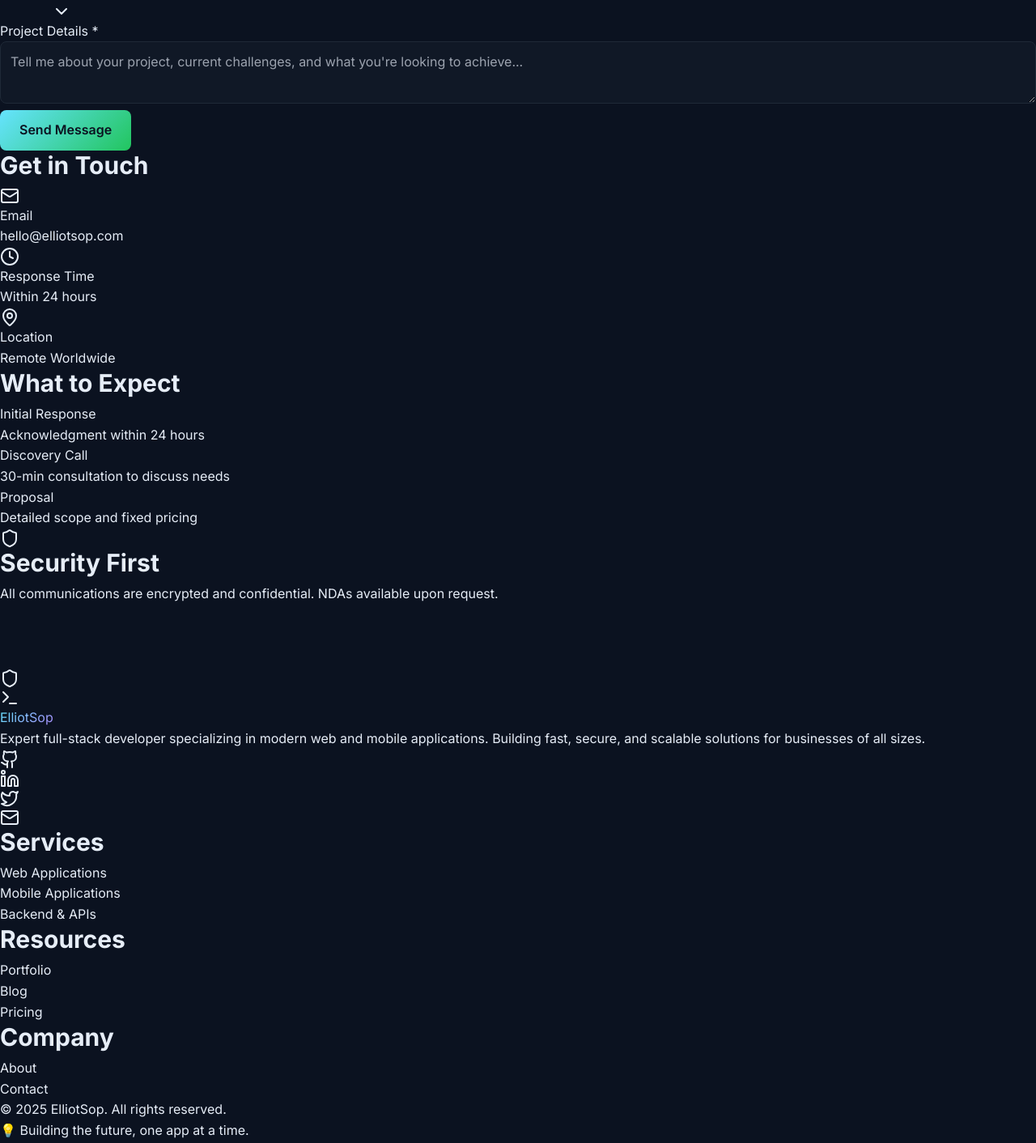
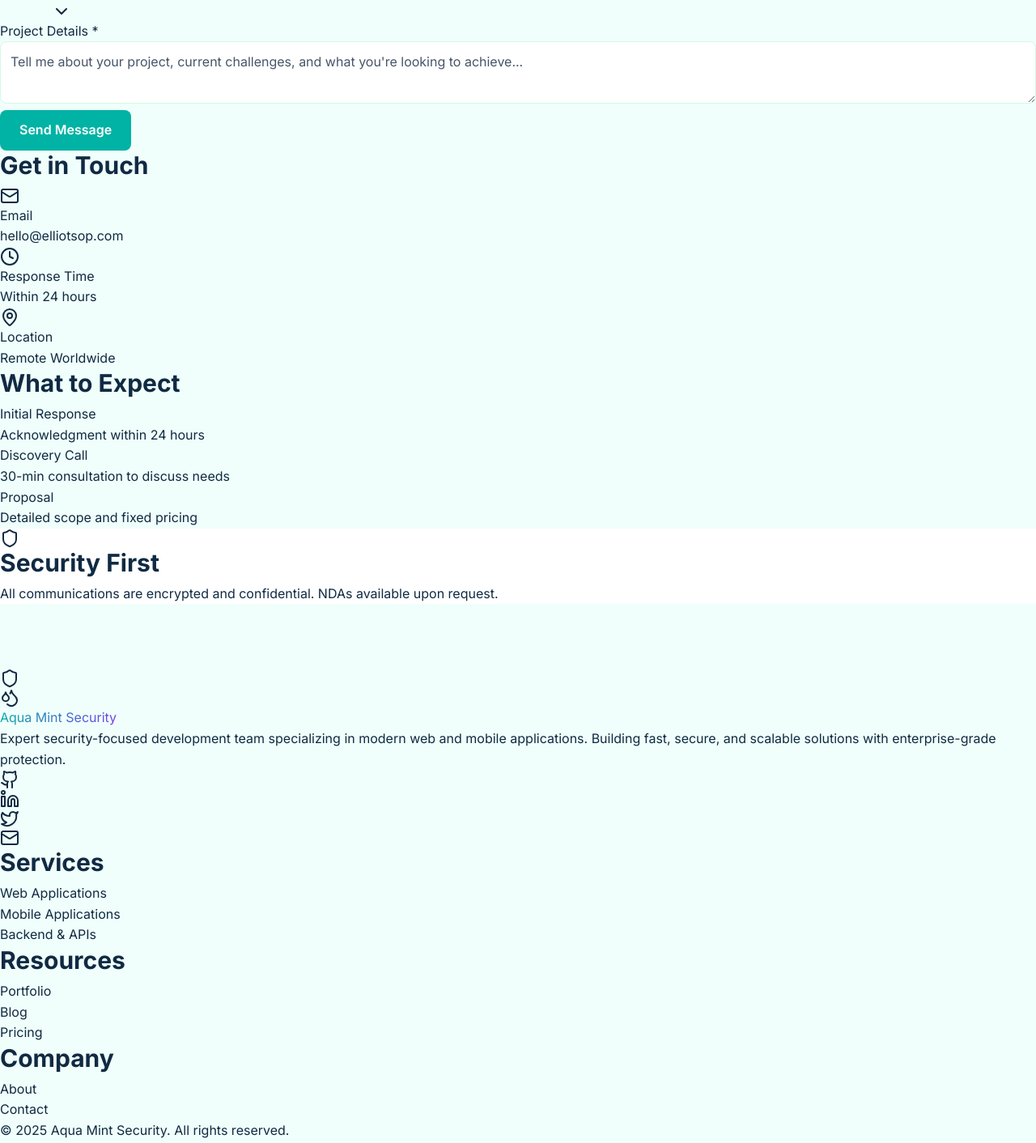
Before and after one commit to 00ElliotSop/ElliotSop2.0, a Next.js app: page /contact in a window 1280 px wide. Shown: the part 1003-2415 px from the top of the page at 81% size. Built offline with nearby package versions, Linux system fonts and the light colour scheme.

Commit message:
Transform website to Aqua Mint Security branding

```diff
--- a/app/globals.css
+++ b/app/globals.css
@@ -4,14 +4,20 @@
 @import url('https://fonts.googleapis.com/css2?family=Inter:wght@300;400;500;600;700&family=JetBrains+Mono:wght@400;500;600&display=swap');
 
 :root {
-  --bg-primary: #0B1220;
-  --bg-surface: #101826;
-  --text-primary: #E6EDF7;
-  --text-secondary: #9CA3AF;
-  --accent-cyan: #66E3FF;
-  --accent-emerald: #22C55E;
-  --accent-violet: #A78BFA;
-  --border-color: #1F2937;
+  --bg-primary: #F0FFFB;
+  --bg-surface: #E6FFFA;
+  --text-primary: #102A43;
+  --text-secondary: #475569;
+  --primary: #00B3A4;
+  --primary-hover: #0A9A8F;
+  --secondary: #7C3AED;
+  --secondary-hover: #6D28D9;
+  --info: #00C2FF;
+  --success: #10B981;
+  --warning: #F59E0B;
+  --danger: #EF4444;
+  --border-color: #D1FAE5;
+  --gradient: linear-gradient(135deg, #E6FFFA 0%, #EAF6FF 100%);
 }
 
 * {
@@ -43,12 +49,12 @@ body {
 }
 
 ::-webkit-scrollbar-thumb {
-  background: var(--accent-cyan);
+  background: var(--primary);
   border-radius: 4px;
 }
 
 ::-webkit-scrollbar-thumb:hover {
-  background: #4DD0ED;
+  background: var(--primary-hover);
 }
 
 /* Code font class */
@@ -59,23 +65,23 @@ body {
 /* Grid pattern background */
 .grid-pattern {
   background-image:
-    linear-gradient(rgba(102, 227, 255, 0.1) 1px, transparent 1px),
-    linear-gradient(90deg, rgba(102, 227, 255, 0.1) 1px, transparent 1px);
+    linear-gradient(rgba(0, 179, 164, 0.1) 1px, transparent 1px),
+    linear-gradient(90deg, rgba(0, 179, 164, 0.1) 1px, transparent 1px);
   background-size: 50px 50px;
 }
 
 /* Glowing effects */
-.glow-cyan {
-  box-shadow: 0 0 20px rgba(102, 227, 255, 0.3);
+.glow-primary {
+  box-shadow: 0 0 20px rgba(0, 179, 164, 0.3);
 }
 
-.glow-emerald {
-  box-shadow: 0 0 20px rgba(34, 197, 94, 0.3);
+.glow-success {
+  box-shadow: 0 0 20px rgba(16, 185, 129, 0.3);
 }
 
 /* Terminal-style elements */
 .terminal {
-  background: #0F172A;
+  background: #FFFFFF;
   border: 1px solid var(--border-color);
   border-radius: 8px;
   padding: 1rem;
@@ -85,7 +91,7 @@ body {
 
 .terminal::before {
   content: "$ ";
-  color: var(--accent-emerald);
+  color: var(--success);
 }
 
 /* Animation keyframes */
@@ -122,7 +128,7 @@ a:focus,
 button:focus,
 input:focus,
 textarea:focus {
-  outline: 2px solid var(--accent-cyan);
+  outline: 2px solid var(--primary);
   outline-offset: 2px;
 }
 
@@ -140,21 +146,25 @@ textarea:focus {
 
 /* Custom utility classes */
 .text-gradient {
-  background: linear-gradient(135deg, var(--accent-cyan), var(--accent-violet));
+  background: linear-gradient(135deg, var(--primary), var(--secondary));
   -webkit-background-clip: text;
   -webkit-text-fill-color: transparent;
   background-clip: text;
 }
 
+.bg-gradient {
+  background: var(--gradient);
+}
+
 .border-gradient {
   border: 1px solid;
-  border-image: linear-gradient(135deg, var(--accent-cyan), var(--accent-violet)) 1;
+  border-image: linear-gradient(135deg, var(--primary), var(--secondary)) 1;
 }
 
 /* Button styles */
 .btn-primary {
-  background: linear-gradient(135deg, var(--accent-cyan), var(--accent-emerald));
-  color: var(--bg-primary);
+  background: var(--primary);
+  color: white;
   padding: 0.75rem 1.5rem;
   border-radius: 8px;
   font-weight: 600;
@@ -166,26 +176,27 @@ textarea:focus {
 }
 
 .btn-primary:hover {
+  background: var(--primary-hover);
   transform: translateY(-2px);
-  box-shadow: 0 10px 25px rgba(102, 227, 255, 0.3);
+  box-shadow: 0 10px 25px rgba(0, 179, 164, 0.3);
 }
 
 .btn-secondary {
   background: transparent;
-  color: var(--accent-cyan);
+  color: var(--primary);
   padding: 0.75rem 1.5rem;
   border-radius: 8px;
   font-weight: 600;
   text-decoration: none;
   display: inline-block;
-  border: 1px solid var(--accent-cyan);
+  border: 1px solid var(--primary);
   transition: all 0.3s ease;
   cursor: pointer;
 }
 
 .btn-secondary:hover {
-  background: var(--accent-cyan);
-  color: var(--bg-primary);
+  background: var(--primary);
+  color: white;
   transform: translateY(-2px);
 }
 
@@ -199,8 +210,8 @@ textarea:focus {
 }
 
 .card:hover {
-  border-color: var(--accent-cyan);
-  box-shadow: 0 10px 40px rgba(0, 0, 0, 0.3);
+  border-color: var(--primary);
+  box-shadow: 0 10px 40px rgba(0, 179, 164, 0.1);
   transform: translateY(-5px);
 }
 
@@ -215,7 +226,7 @@ nav a {
 
 nav a:hover,
 nav a.active {
-  color: var(--accent-cyan);
+  color: var(--primary);
 }
 
 nav a::after {
@@ -225,7 +236,7 @@ nav a::after {
   height: 2px;
   bottom: -4px;
   left: 0;
-  background: var(--accent-cyan);
+  background: var(--primary);
   transition: width 0.3s ease;
 }
 
@@ -238,7 +249,7 @@ nav a.active::after {
 input,
 textarea,
 select {
-  background: var(--bg-surface);
+  background: white;
   border: 1px solid var(--border-color);
   color: var(--text-primary);
   padding: 0.75rem;
@@ -250,8 +261,8 @@ select {
 input:focus,
 textarea:focus,
 select:focus {
-  border-color: var(--accent-cyan);
-  background: var(--bg-primary);
+  border-color: var(--primary);
+  background: white;
 }
 
 input::placeholder,
@@ -261,13 +272,13 @@ textarea::placeholder {
 
 /* Badge styles */
 .badge {
-  background: rgba(102, 227, 255, 0.1);
-  color: var(--accent-cyan);
+  background: rgba(0, 179, 164, 0.1);
+  color: var(--primary);
   padding: 0.25rem 0.75rem;
   border-radius: 20px;
   font-size: 0.875rem;
   font-weight: 500;
-  border: 1px solid rgba(102, 227, 255, 0.2);
+  border: 1px solid rgba(0, 179, 164, 0.2);
 }
 
 /* Section spacing */
@@ -285,6 +296,7 @@ textarea::placeholder {
 h1, h2, h3, h4, h5, h6 {
   line-height: 1.2;
   font-weight: 700;
+  color: var(--text-primary);
 }
 
 h1 {
@@ -330,7 +342,7 @@ h3 {
   width: 20px;
   height: 20px;
   margin: -10px 0 0 -10px;
-  border: 2px solid var(--accent-cyan);
+  border: 2px solid var(--primary);
   border-top-color: transparent;
   border-radius: 50%;
   animation: spin 1s linear infinite;
@@ -344,7 +356,7 @@ h3 {
 
 /* Code blocks */
 pre {
-  background: #0F172A;
+  background: white;
   padding: 1rem;
   border-radius: 8px;
   overflow-x: auto;
@@ -354,7 +366,7 @@ pre {
 
 code {
   font-family: 'JetBrains Mono', monospace;
-  background: rgba(102, 227, 255, 0.1);
+  background: rgba(0, 179, 164, 0.1);
   padding: 0.125rem 0.25rem;
   border-radius: 4px;
   font-size: 0.875em;
@@ -364,3 +376,22 @@ pre code {
   background: none;
   padding: 0;
 }
+
+/* Color utility classes */
+.text-primary { color: var(--primary); }
+.text-secondary { color: var(--secondary); }
+.text-info { color: var(--info); }
+.text-success { color: var(--success); }
+.text-warning { color: var(--warning); }
+.text-danger { color: var(--danger); }
+
+.bg-primary { background-color: var(--primary); }
+.bg-secondary { background-color: var(--secondary); }
+.bg-info { background-color: var(--info); }
+.bg-success { background-color: var(--success); }
+.bg-warning { background-color: var(--warning); }
+.bg-danger { background-color: var(--danger); }
+
+/* Surface backgrounds */
+.bg-surface { background-color: var(--bg-surface); }
+.bg-card { background-color: white; }
--- a/app/layout.tsx
+++ b/app/layout.tsx
@@ -12,31 +12,31 @@ const inter = Inter({
 });
 
 export const metadata: Metadata = {
-  title: 'ElliotSop - Full-Stack Web & Mobile App Developer',
-  description: 'Expert full-stack developer specializing in secure web applications and mobile apps. I build fast, scalable solutions with security built-in from day one.',
-  keywords: 'web development, mobile app development, full-stack developer, React, Next.js, Node.js, secure applications, API development',
-  authors: [{ name: 'ElliotSop' }],
-  creator: 'ElliotSop',
-  metadataBase: new URL('https://elliotsop.com'),
+  title: 'Aqua Mint Security - Secure Web & Mobile App Development',
+  description: 'Expert security-focused development team specializing in secure web applications and mobile apps. We build fast, scalable solutions with enterprise-grade security built-in from day one.',
+  keywords: 'secure web development, mobile app security, penetration testing, security consulting, React, Next.js, Node.js, secure applications, cybersecurity',
+  authors: [{ name: 'Aqua Mint Security' }],
+  creator: 'Aqua Mint Security',
+  metadataBase: new URL('https://aquamintsecurity.com'),
   openGraph: {
     type: 'website',
     locale: 'en_US',
-    url: 'https://elliotsop.com',
-    title: 'ElliotSop - Full-Stack Web & Mobile App Developer',
-    description: 'Build fast, secure web and mobile applications that scale.',
-    siteName: 'ElliotSop',
+    url: 'https://aquamintsecurity.com',
+    title: 'Aqua Mint Security - Secure Web & Mobile App Development',
+    description: 'Build fast, secure web and mobile applications with enterprise-grade security.',
+    siteName: 'Aqua Mint Security',
     images: [{
       url: '/og-image.jpg',
       width: 1200,
       height: 630,
-      alt: 'ElliotSop - Cybersecurity Expert'
+      alt: 'Aqua Mint Security - Secure Development Experts'
     }]
   },
   twitter: {
     card: 'summary_large_image',
-    title: 'ElliotSop - Full-Stack Web & Mobile App Developer',
-    description: 'Build fast, secure web and mobile applications that scale.',
-    creator: '@elliotsop',
+    title: 'Aqua Mint Security - Secure Web & Mobile App Development',
+    description: 'Build fast, secure web and mobile applications with enterprise-grade security.',
+    creator: '@aquamintsecurity',
     images: ['/og-image.jpg']
   },
   robots: {
@@ -69,47 +69,49 @@ export default function RootLayout({
             __html: JSON.stringify({
               "@context": "https://schema.org",
               "@type": ["Person", "Organization"],
-              "name": "ElliotSop",
-              "alternateName": "Elliot Sop",
-              "description": "Expert full-stack developer specializing in secure web applications and mobile app development",
-              "url": "https://elliotsop.com",
+              "name": "Aqua Mint Security",
+              "alternateName": "Aqua Mint",
+              "description": "Expert security-focused development team specializing in secure web applications and mobile app development",
+              "url": "https://aquamintsecurity.com",
               "sameAs": [
-                "https://linkedin.com/in/elliotsop",
-                "https://github.com/elliotsop",
-                "https://twitter.com/elliotsop"
+                "https://linkedin.com/company/aquamintsecurity",
+                "https://github.com/aquamintsecurity",
+                "https://twitter.com/aquamintsecurity"
               ],
               "knowsAbout": [
-                "Web Development",
-                "Mobile App Development",
-                "Full-Stack Development",
+                "Secure Web Development",
+                "Secure Mobile App Development",
+                "Penetration Testing",
+                "Security Consulting",
+                "Cybersecurity",
                 "React",
                 "Next.js",
                 "Node.js",
-                "API Development",
-                "Secure Applications"
+                "Secure API Development",
+                "Application Security"
               ],
               "hasCredential": [
                 {
                   "@type": "EducationalOccupationalCredential",
-                  "name": "Full-Stack Development Certification",
+                  "name": "Cybersecurity Certification",
                   "credentialCategory": "Professional Certification"
                 }
               ],
               "offers": [
                 {
                   "@type": "Service",
-                  "serviceType": "Website Development",
-                  "description": "Modern, responsive web applications built with React, Next.js, and cutting-edge technologies"
+                  "serviceType": "Secure Website Development",
+                  "description": "Modern, secure web applications built with React, Next.js, and enterprise-grade security practices"
                 },
                 {
                   "@type": "Service",
-                  "serviceType": "Mobile App Development",
-                  "description": "Cross-platform mobile applications using React Native and native technologies"
+                  "serviceType": "Secure Mobile App Development",
+                  "description": "Cross-platform mobile applications with built-in security controls and data protection"
                 },
                 {
                   "@type": "Service",
-                  "serviceType": "API Development",
-                  "description": "Scalable backend APIs and microservices with robust security and performance"
+                  "serviceType": "Penetration Testing",
+                  "description": "Comprehensive security testing and vulnerability assessments for web and mobile applications"
                 }
               ],
               "address": {
@@ -120,13 +122,13 @@ export default function RootLayout({
               "contactPoint": {
                 "@type": "ContactPoint",
                 "contactType": "Business",
-                "email": "hello@elliotsop.com"
+                "email": "hello@aquamintsecurity.com"
               }
             })
           }}
         />
       </head>
-      <body className="bg-[#0B1220] text-[#E6EDF7] font-sans antialiased">
+      <body className="bg-[#F0FFFB] text-[#102A43] font-sans antialiased">
         <Navigation />
         <main className="min-h-screen">
           {children}
--- a/components/Footer.tsx
+++ b/components/Footer.tsx
@@ -1,5 +1,5 @@
 import Link from 'next/link';
-import { Shield, Terminal, Github, Linkedin, Twitter, Mail } from 'lucide-react';
+import { Shield, Droplets, Github, Linkedin, Twitter, Mail } from 'lucide-react';
 
 const footerLinks = {
   services: [
@@ -33,20 +33,20 @@ export function Footer() {
   const currentYear = new Date().getFullYear();
 
   return (
-    <footer className="bg-[#101826] border-t border-gray-700/50">
+    <footer className="bg-white border-t border-[#D1FAE5]">
       <div className="max-w-7xl mx-auto px-4 sm:px-6 lg:px-8 py-12">
         <div className="grid grid-cols-1 md:grid-cols-2 lg:grid-cols-5 gap-8">
           {/* Brand Section */}
           <div className="lg:col-span-2">
             <Link href="/" className="flex items-center space-x-2 text-xl font-bold mb-4">
               <div className="relative">
-                <Shield className="h-8 w-8 text-[#66E3FF]" />
-                <Terminal className="h-4 w-4 text-[#22C55E] absolute -bottom-1 -right-1" />
+                <Shield className="h-8 w-8 text-[#00B3A4]" />
+                <Droplets className="h-4 w-4 text-[#10B981] absolute -bottom-1 -right-1" />
               </div>
-              <span className="text-gradient">ElliotSop</span>
+              <span className="text-gradient">Aqua Mint Security</span>
             </Link>
-            <p className="text-gray-400 mb-4 max-w-md">
-              Expert full-stack developer specializing in modern web and mobile applications. Building fast, secure, and scalable solutions for businesses of all sizes.
+            <p className="text-[#475569] mb-4 max-w-md">
+              Expert security-focused development team specializing in modern web and mobile applications. Building fast, secure, and scalable solutions with enterprise-grade protection.
             </p>
             <div className="flex space-x-4">
               {socialLinks.map((social) => {
@@ -57,7 +57,7 @@ export function Footer() {
                     href={social.href}
                     target="_blank"
                     rel="noopener noreferrer"
-                    className="text-gray-400 hover:text-[#66E3FF] transition-colors duration-200"
+                    className="text-[#475569] hover:text-[#00B3A4] transition-colors duration-200"
                     aria-label={social.name}
                   >
                     <Icon className="h-5 w-5" />
@@ -69,13 +69,13 @@ export function Footer() {
 
           {/* Services */}
           <div>
-            <h3 className="text-white font-semibold mb-4">Services</h3>
+            <h3 className="text-[#102A43] font-semibold mb-4">Services</h3>
             <ul className="space-y-2">
               {footerLinks.services.map((link) => (
                 <li key={link.name}>
                   <Link
                     href={link.href}
-                    className="text-gray-400 hover:text-[#66E3FF] transition-colors duration-200 text-sm"
+                    className="text-[#475569] hover:text-[#00B3A4] transition-colors duration-200 text-sm"
                   >
                     {link.name}
                   </Link>
@@ -86,13 +86,13 @@ export function Footer() {
 
           {/* Resources */}
           <div>
-            <h3 className="text-white font-semibold mb-4">Resources</h3>
+            <h3 className="text-[#102A43] font-semibold mb-4">Resources</h3>
             <ul className="space-y-2">
               {footerLinks.resources.map((link) => (
                 <li key={link.name}>
                   <Link
                     href={link.href}
-                    className="text-gray-400 hover:text-[#66E3FF] transition-colors duration-200 text-sm"
+                    className="text-[#475569] hover:text-[#00B3A4] transition-colors duration-200 text-sm"
                   >
                     {link.name}
                   </Link>
@@ -103,13 +103,13 @@ export function Footer() {
 
           {/* Company */}
           <div>
-            <h3 className="text-white font-semibold mb-4">Company</h3>
+            <h3 className="text-[#102A43] font-semibold mb-4">Company</h3>
             <ul className="space-y-2">
               {footerLinks.company.map((link) => (
                 <li key={link.name}>
                   <Link
                     href={link.href}
-                    className="text-gray-400 hover:text-[#66E3FF] transition-colors duration-200 text-sm"
+                    className="text-[#475569] hover:text-[#00B3A4] transition-colors duration-200 text-sm"
                   >
                     {link.name}
                   </Link>
@@ -120,22 +120,22 @@ export function Footer() {
         </div>
 
         {/* Bottom Section */}
-        <div className="border-t border-gray-700/50 mt-12 pt-8">
+        <div className="border-t border-[#D1FAE5] mt-12 pt-8">
           <div className="flex flex-col md:flex-row justify-between items-center">
-            <div className="text-gray-400 text-sm mb-4 md:mb-0">
-              © {currentYear} ElliotSop. All rights reserved.
+            <div className="text-[#475569] text-sm mb-4 md:mb-0">
+              © {currentYear} Aqua Mint Security. All rights reserved.
             </div>
 
             <div className="flex items-center space-x-6 text-sm">
-              <div className="text-gray-400 mb-2 md:mb-0">
-                <span className="text-[#66E3FF]">💡</span> Building the future, one app at a time.
+              <div className="text-[#475569] mb-2 md:mb-0">
+                <span className="text-[#00B3A4]">🔒</span> Securing the future, one app at a time.
               </div>
               <div className="flex space-x-4">
                 {footerLinks.legal.map((link) => (
                   <Link
                     key={link.name}
                     href={link.href}
-                    className="text-gray-400 hover:text-[#66E3FF] transition-colors duration-200"
+                    className="text-[#475569] hover:text-[#00B3A4] transition-colors duration-200"
                   >
                     {link.name}
                   </Link>
@@ -146,10 +146,10 @@ export function Footer() {
 
           {/* Certifications */}
           <div className="mt-6 text-center">
-            <div className="inline-flex items-center space-x-4 text-sm text-gray-400">
-              <span className="badge">React Expert</span>
-              <span className="badge">React Native</span>
-              <span className="badge">Node.js Pro</span>
+            <div className="inline-flex items-center space-x-4 text-sm text-[#475569]">
+              <span className="badge">Security Expert</span>
+              <span className="badge">Penetration Testing</span>
+              <span className="badge">Secure Development</span>
             </div>
           </div>
         </div>
```
Also changed, not shown: components/Navigation.tsx (+12 -12 lines), components/sections/HeroSection.tsx (+22 -22 lines), components/sections/ServicesPreview.tsx (+17 -17 lines), components/sections/StatsSection.tsx (+16 -16 lines), 1 other file (tests, documents, lock files or other folders).
